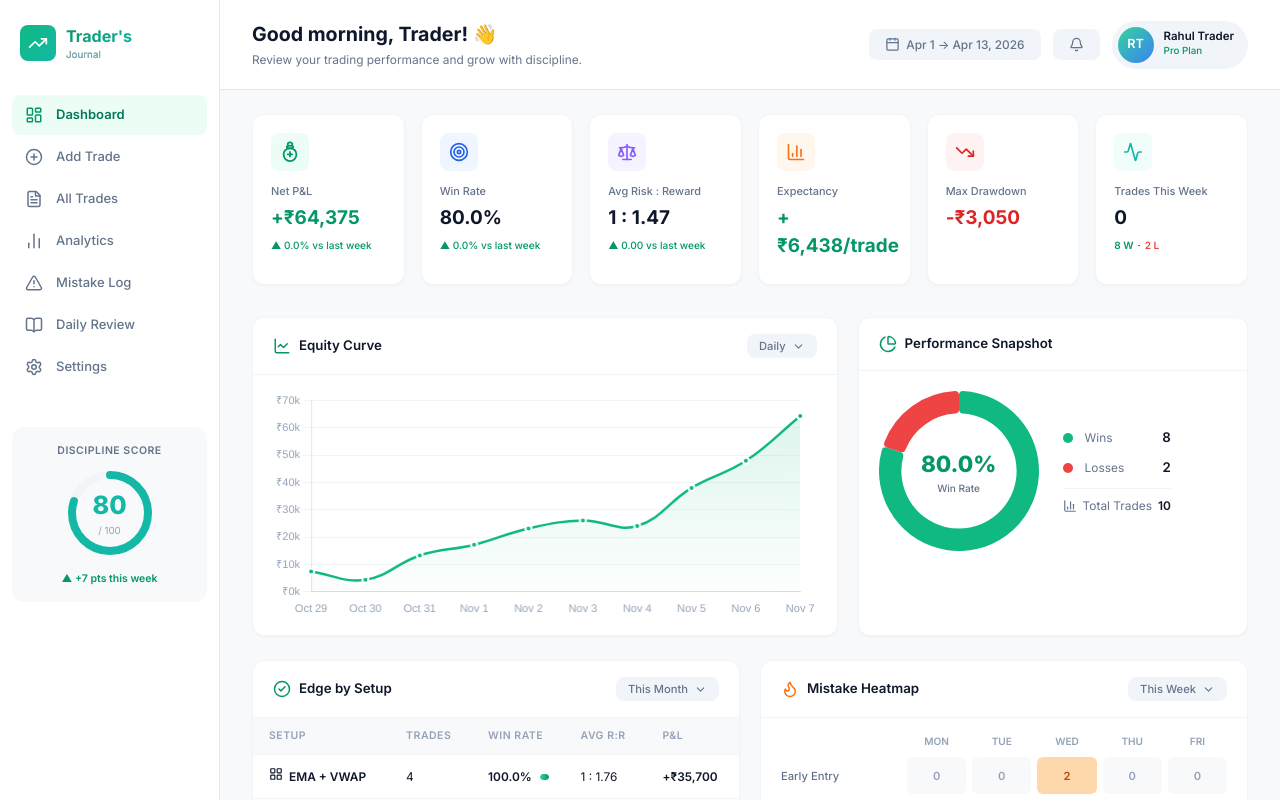
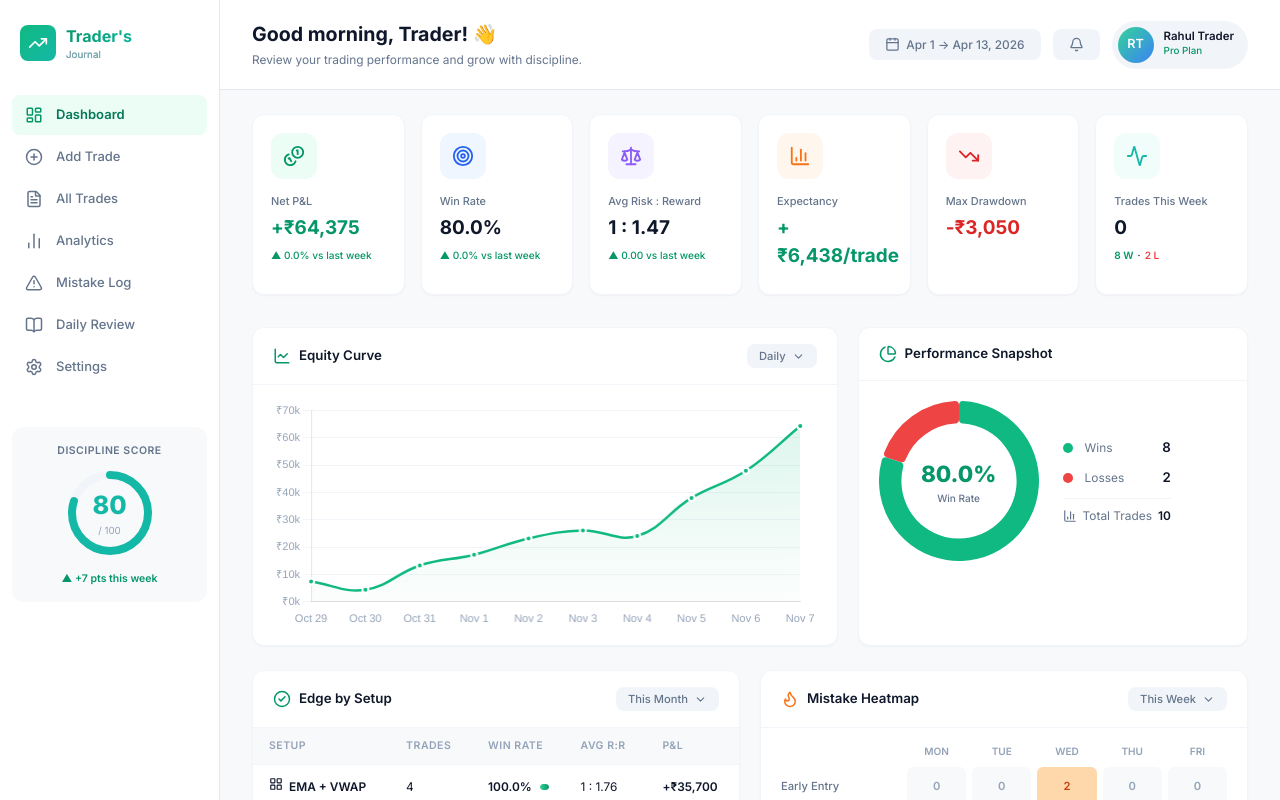
Before and after one commit to Zaydensth/traders-journal, a React (Vite) app: page / in a window 1280 px wide. Shown: the top 800 px of the page. Built offline with nearby package versions, Linux system fonts and the light colour scheme.

Commit message:
Enlarge stat card icons + replace money bag with Coins icon
- Icon container: 38px → 46px with rounder radius
- All stat card icons: size 20 → 22
- Net P&L: replace custom SVG with Lucide Coins icon

```diff
--- a/src/index.css
+++ b/src/index.css
@@ -325,14 +325,14 @@ input, select, textarea { font-family: inherit; outline: none; }
 }
 
 .stat-card-icon {
-  width: 38px;
-  height: 38px;
-  border-radius: var(--radius-sm);
+  width: 46px;
+  height: 46px;
+  border-radius: var(--radius-md);
   display: flex;
   align-items: center;
   justify-content: center;
   font-size: 1.2rem;
-  margin-bottom: 12px;
+  margin-bottom: 14px;
 }
 
 .stat-card-icon.green { background: var(--green-50); color: var(--green-600); }
--- a/src/pages/Dashboard.tsx
+++ b/src/pages/Dashboard.tsx
@@ -13,7 +13,7 @@ import {
 } from 'chart.js';
 import { Line, Doughnut } from 'react-chartjs-2';
 import {
-  Target, Scale, BarChart3, TrendingDown, Activity,
+  Coins, Target, Scale, BarChart3, TrendingDown, Activity,
   Calendar, Bell, ChevronDown, Clock,
   Flame, CheckCircle2, LineChart, PieChart,
   ArrowRight, LayoutGrid, Rocket, RefreshCw
@@ -174,20 +174,7 @@ export default function Dashboard() {
         {/* ===== STAT CARDS ===== */}
         <div className="stat-cards">
           <div className="stat-card animate-in">
-            <div className="stat-card-icon green">
-              <svg width="22" height="22" viewBox="0 0 24 24" fill="none"
-                stroke="currentColor" strokeWidth="2"
-                strokeLinecap="round" strokeLinejoin="round">
-                {/* top knot */}
-                <path d="M9.5 4a2.5 2.5 0 0 1 5 0" />
-                {/* neck tie */}
-                <path d="M8.5 6.5C8.5 5.7 10 5 12 5s3.5.7 3.5 1.5S14 8 12 8 8.5 7.3 8.5 6.5z" />
-                {/* bag body */}
-                <path d="M5 14.5C5 18.6 8.1 22 12 22s7-3.4 7-7.5C19 10.8 16 8 12 8S5 10.8 5 14.5z" />
-                {/* currency cross inside */}
-                <path d="M12 12v5M9.5 14.5h5" />
-              </svg>
-            </div>
+            <div className="stat-card-icon green"><Coins size={22} /></div>
             <div className="stat-card-label">Net P&L</div>
             <div className={`stat-card-value ${stats.netPnL >= 0 ? 'positive' : 'negative'}`}>
               {formatCurrency(stats.netPnL)}
@@ -198,7 +185,7 @@ export default function Dashboard() {
           </div>
 
           <div className="stat-card animate-in">
-            <div className="stat-card-icon blue"><Target size={20} /></div>
+            <div className="stat-card-icon blue"><Target size={22} /></div>
             <div className="stat-card-label">Win Rate</div>
             <div className="stat-card-value">{stats.winRate.toFixed(1)}%</div>
             <div className={`stat-card-change ${stats.winRateChangeVsLastWeek >= 0 ? 'up' : 'down'}`}>
@@ -207,7 +194,7 @@ export default function Dashboard() {
           </div>
 
           <div className="stat-card animate-in">
-            <div className="stat-card-icon purple"><Scale size={20} /></div>
+            <div className="stat-card-icon purple"><Scale size={22} /></div>
             <div className="stat-card-label">Avg Risk : Reward</div>
             <div className="stat-card-value">1 : {stats.avgRiskReward.toFixed(2)}</div>
             <div className={`stat-card-change ${stats.rrChangeVsLastWeek >= 0 ? 'up' : 'down'}`}>
@@ -216,7 +203,7 @@ export default function Dashboard() {
           </div>
 
           <div className="stat-card animate-in">
-            <div className="stat-card-icon orange"><BarChart3 size={20} /></div>
+            <div className="stat-card-icon orange"><BarChart3 size={22} /></div>
             <div className="stat-card-label">Expectancy</div>
             <div className={`stat-card-value ${stats.expectancy >= 0 ? 'positive' : 'negative'}`}>
               {formatCurrency(stats.expectancy)}/trade
@@ -224,7 +211,7 @@ export default function Dashboard() {
           </div>
 
           <div className="stat-card animate-in">
-            <div className="stat-card-icon red"><TrendingDown size={20} /></div>
+            <div className="stat-card-icon red"><TrendingDown size={22} /></div>
             <div className="stat-card-label">Max Drawdown</div>
             <div className="stat-card-value negative">
               -{formatCurrency(stats.maxDrawdown).replace('+', '')}
@@ -232,7 +219,7 @@ export default function Dashboard() {
           </div>
 
           <div className="stat-card animate-in">
-            <div className="stat-card-icon teal"><Activity size={20} /></div>
+            <div className="stat-card-icon teal"><Activity size={22} /></div>
             <div className="stat-card-label">Trades This Week</div>
             <div className="stat-card-value">{stats.tradesThisWeek}</div>
             <div className="stat-card-change">
```
